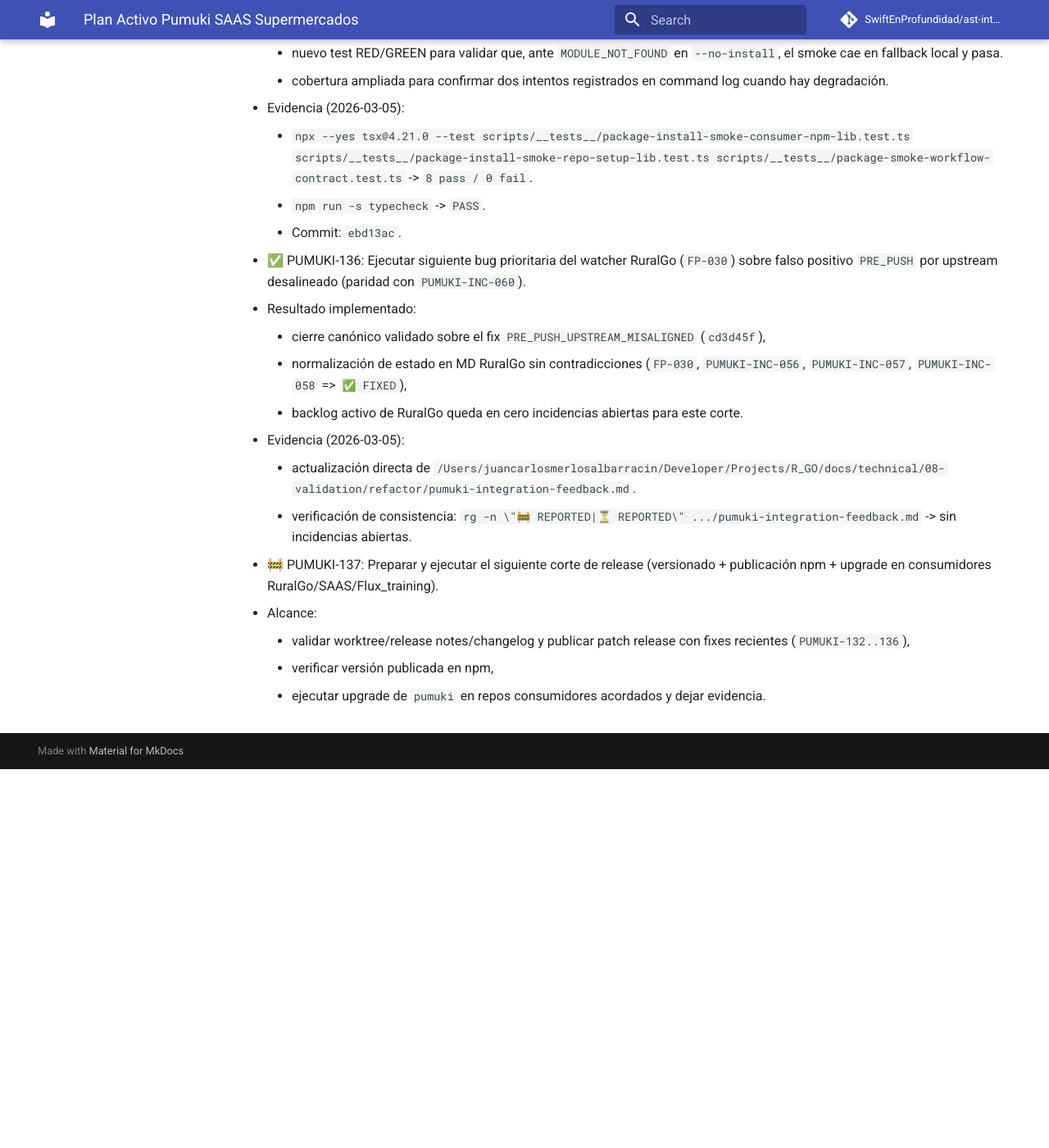
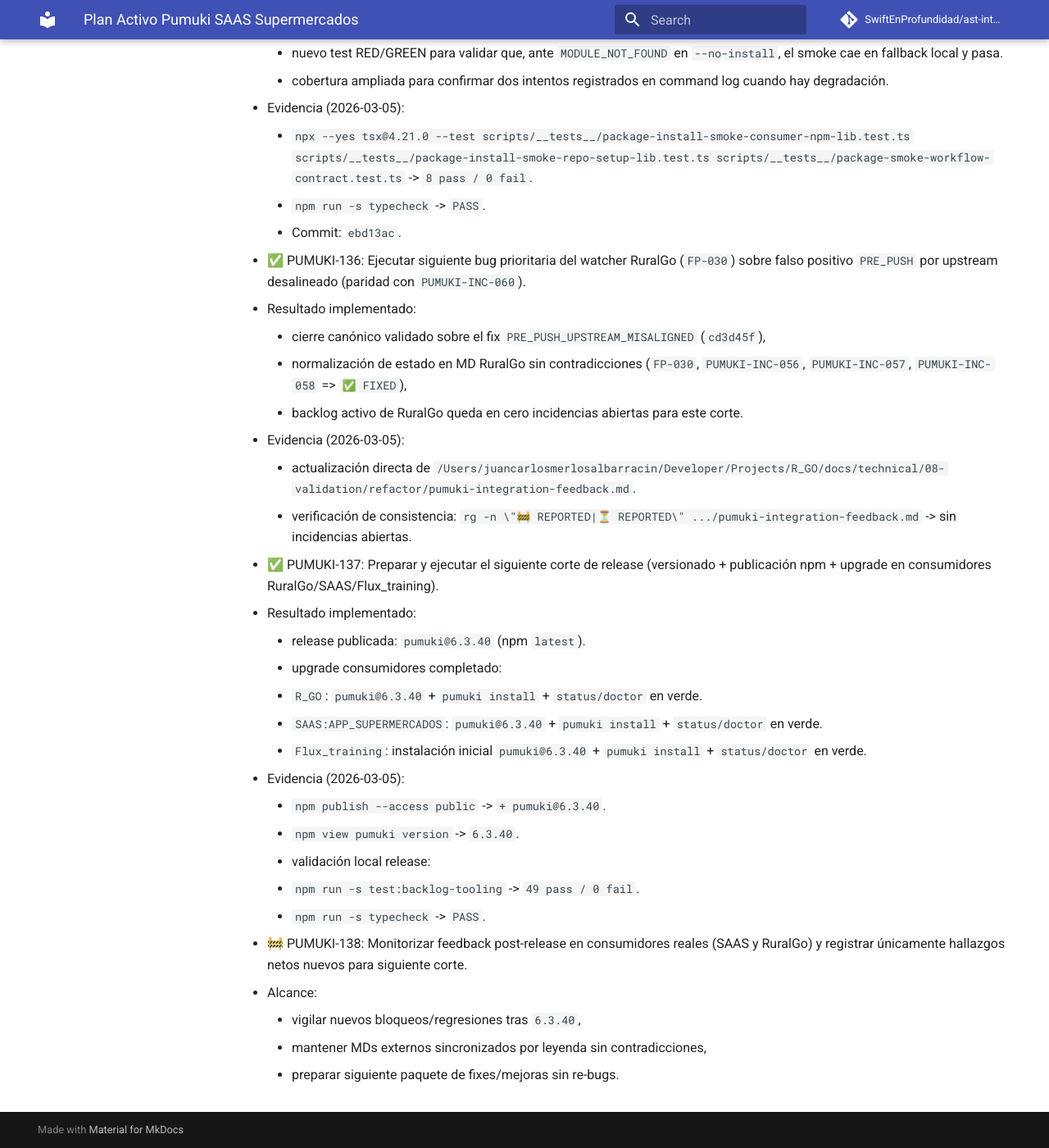
Before and after one commit to SwiftEnProfundidad/ast-intelligence-hooks, an MkDocs documentation site: the page built from docs/seguimiento-activo-pumuki-saas-supermercados.md, in a window 1280 px wide and 1400 px high, scrolled down 60248 px. Shown: the whole window at 82% size. Built offline with MkDocs 1.6.1 and Material for MkDocs 9.7.7, drawn with Linux system fonts in a browser that asks for light colours; comment, search, counter and statistics services are not loaded; before the commit the page ends 61186 px from its top, so only the background shows below that.

Commit message:
docs(tracking): close PUMUKI-137 and activate PUMUKI-138

```diff
--- a/docs/seguimiento-activo-pumuki-saas-supermercados.md
+++ b/docs/seguimiento-activo-pumuki-saas-supermercados.md
@@ -1713,8 +1713,22 @@
     - actualización directa de `/Users/juancarlosmerlosalbarracin/Developer/Projects/R_GO/docs/technical/08-validation/refactor/pumuki-integration-feedback.md`.
     - verificación de consistencia: `rg -n \"🚧 REPORTED|⏳ REPORTED\" .../pumuki-integration-feedback.md` -> sin incidencias abiertas.
 
-- 🚧 PUMUKI-137: Preparar y ejecutar el siguiente corte de release (versionado + publicación npm + upgrade en consumidores RuralGo/SAAS/Flux_training).
+- ✅ PUMUKI-137: Preparar y ejecutar el siguiente corte de release (versionado + publicación npm + upgrade en consumidores RuralGo/SAAS/Flux_training).
+  - Resultado implementado:
+    - release publicada: `pumuki@6.3.40` (npm `latest`).
+    - upgrade consumidores completado:
+      - `R_GO`: `pumuki@6.3.40` + `pumuki install` + `status/doctor` en verde.
+      - `SAAS:APP_SUPERMERCADOS`: `pumuki@6.3.40` + `pumuki install` + `status/doctor` en verde.
+      - `Flux_training`: instalación inicial `pumuki@6.3.40` + `pumuki install` + `status/doctor` en verde.
+  - Evidencia (2026-03-05):
+    - `npm publish --access public` -> `+ pumuki@6.3.40`.
+    - `npm view pumuki version` -> `6.3.40`.
+    - validación local release:
+      - `npm run -s test:backlog-tooling` -> `49 pass / 0 fail`.
+      - `npm run -s typecheck` -> `PASS`.
+
+- 🚧 PUMUKI-138: Monitorizar feedback post-release en consumidores reales (SAAS y RuralGo) y registrar únicamente hallazgos netos nuevos para siguiente corte.
   - Alcance:
-    - validar worktree/release notes/changelog y publicar patch release con fixes recientes (`PUMUKI-132..136`),
-    - verificar versión publicada en npm,
-    - ejecutar upgrade de `pumuki` en repos consumidores acordados y dejar evidencia.
+    - vigilar nuevos bloqueos/regresiones tras `6.3.40`,
+    - mantener MDs externos sincronizados por leyenda sin contradicciones,
+    - preparar siguiente paquete de fixes/mejoras sin re-bugs.
```
